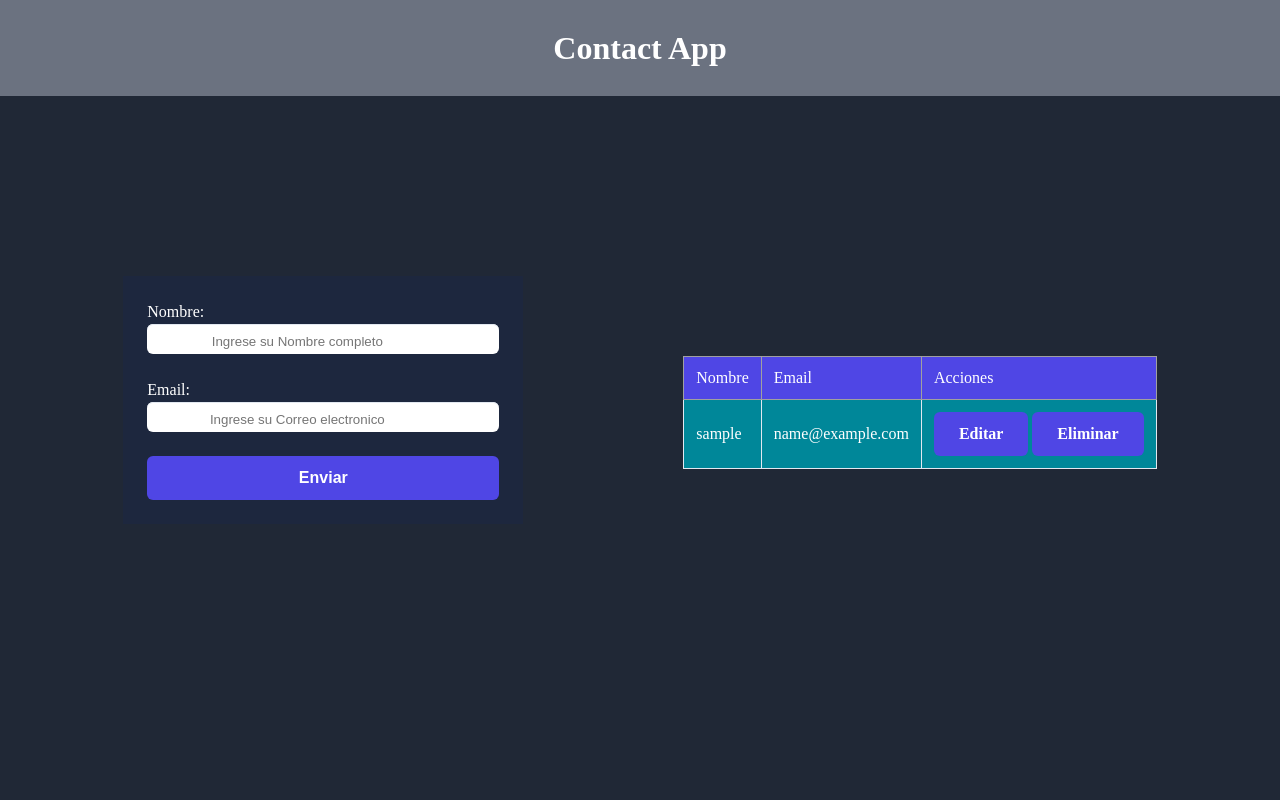
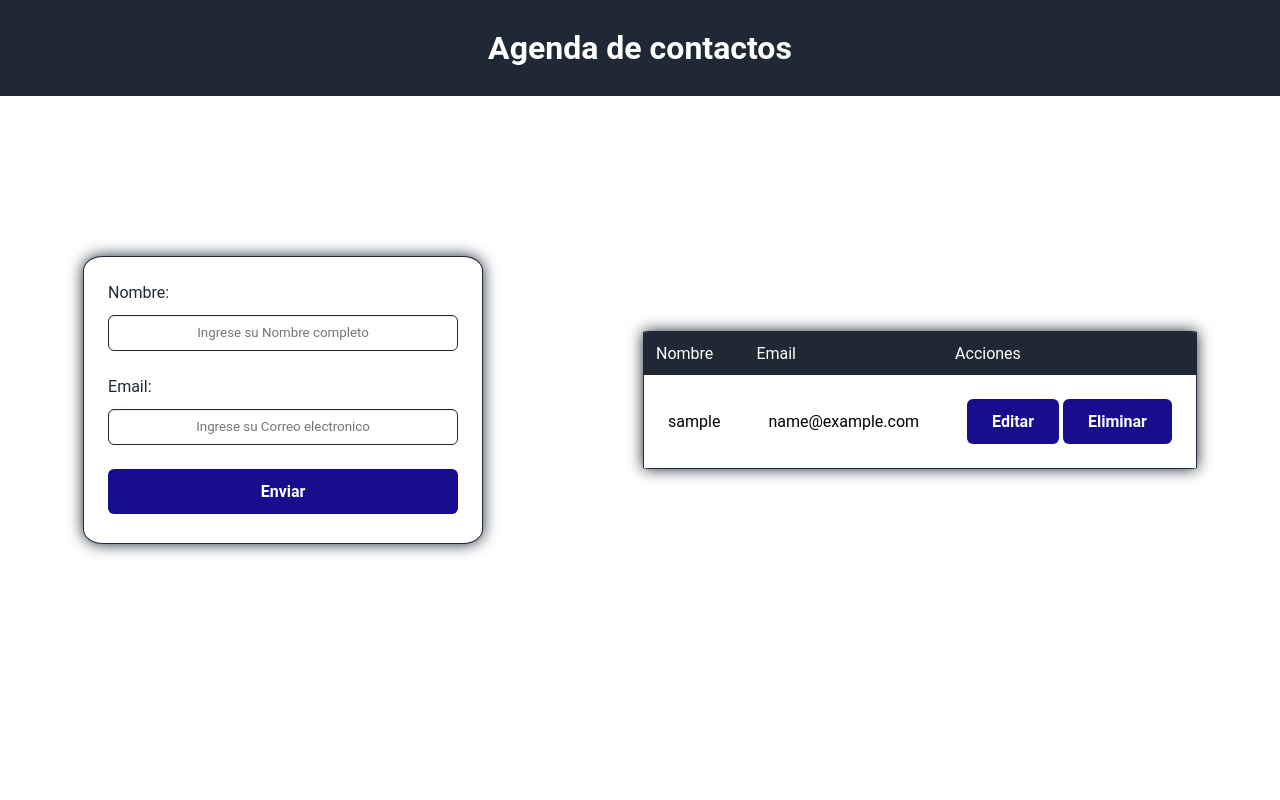
Before and after one commit to Naujel/Flask-CRUD, a Flask app: page /users/ in a window 1280 px wide. Run offline with Flask 3, Linux system fonts and the light colour scheme; tables that the repository leaves empty hold one stand-in row (values such as "Sample post").

Commit message:
Update changes

```diff
--- a/src/static/style.css
+++ b/src/static/style.css
@@ -2,8 +2,16 @@
     margin: 0;
     padding: 0;
     box-sizing: border-box;
+    font-family: 'Roboto', sans-serif;
+}
 
+html {
+  scroll-behavior: smooth;
+  overflow-y: scroll;
+  scrollbar-color: #202836;
+  scrollbar-width: none;
 }
+
 .header{
     position: fixed;
     display: flex;
@@ -11,27 +19,30 @@
     height: 6rem;
     align-items: center;
     justify-content: center;
-    --tw-bg-opacity: 1;
-    background-color: rgb(107 114 128 / var(--tw-bg-opacity));
+    background-color: #202836;
 }
 .titulo{
     color: white;
 }
 body{
-    background-color: #202836;
+    background-color: white;
 }
 .form{
-    background-color: rgb(23 37 84 / 0.25);
+    background-color: white;
+    min-height: 18rem;
     min-width: 25rem;
     padding: 1.5rem;
     display: flex;
     flex-direction: column;
+    border-radius: 5%;
+    border: solid 1px #202836;
+    box-shadow: 0px 0px 15px #202836;
 }
 .form div{
     margin-bottom: 1.5rem;
 }
 .labels{
-    color: white;
+    color: #202836;
     font-size: 1rem;
     line-height: 1.5rem;
     margin-bottom: 0.5rem;
@@ -48,7 +59,7 @@ body{
 
 th,
 td {
-  border: 1px solid rgb(160 160 160);
+  border: 1px solid rgb(0, 0, 0);
   padding:0.75rem 1.5rem;
   font-weight:normal;
 }
@@ -56,31 +67,26 @@ td {
 
 
 tbody > tr:nth-of-type(even) {
-  background-color: rgb(34, 50, 117);
-  color: white;
+  background-color: rgb(255, 255, 255);
+  color: rgb(0, 0, 0);
 }
 tbody > tr:nth-of-type(odd) {
-    background-color: rgb(0, 135, 153);
-    color: white;
+    background-color: rgb(255, 255, 255);
+    color: rgb(0, 0, 0);
   }
 .my-input {
     display: block;
     width: 100%;
     text-align: center;
     border-radius: 0.375rem;
-    border: none;
-    padding-top: 0.375rem;
-    padding-left: 1.75rem;
-    padding-right: 5rem;
+    border: solid 1px #202836;
+    outline: none;
+    padding: 5px;
     color: #1a202c;
     line-height: 1.5rem;
     box-shadow: inset 0 1px 0 0 #e2e8f0; /
     placeholder { color: #a0aec0; }
-    outline: none;
-  }
-
-  .my-input:focus {
-    box-shadow: 0 0 0 2px #4f46e5, inset 0 1px 0 0 #e2e8f0; /* Equivalente a focus:ring-2, focus:ring-inset, focus:ring-indigo-600 en Tailwind */
+    margin-top: 10px;
   }
 
 
@@ -95,12 +101,13 @@ tbody > tr:nth-of-type(odd) {
     cursor: pointer;
     border: 1px solid transparent;
     border-radius: 0.375rem; /* Equivalente a rounded-md en Tailwind */
-    background-color: #4f46e5; /* Color de fondo del botón */
-    color: #ffffff; /* Color del texto del botón */
+    background-color: #160e8c; /* Color de fondo del botón */
+    color: #ffffff; /*rgb(30, 24, 160)del texto del botón */
   }
 
 
-  .button:hover {
+
+  .button:hover, a:hover {
     background-color: #4338ca; /* Cambio de color al pasar el ratón sobre el botón */
   }
 
@@ -110,21 +117,33 @@ tbody > tr:nth-of-type(odd) {
   /* Estilos generales para la tabla */
 table {
     border-collapse: collapse; /* Colapsar los bordes de la tabla */
-    margin-top: 1.5rem; /* Espaciado superior de la tabla */
   }
+
+.table-wrapper {
+  max-height: 50%;
+  overflow-y: scroll;
+  scrollbar-color: #202836;
+  scrollbar-width: thin;
+  border: solid 1px #202836;
+  box-shadow: 0px 0px 15px #202836;
+  border-radius: 1%;
+}
 
   /* Estilos para las celdas de la cabecera */
   th {
-    background-color: #4f46e5; /* Color de fondo de las celdas de la cabecera */
+    position: sticky;
+    top: 0px;
+    background-color: #202836; /* Color de fondo de las celdas de la cabecera */
     color: #ffffff; /* Color del texto de las celdas de la cabecera */
     padding: 0.75rem; /* Espaciado interno de las celdas de la cabecera */
     text-align: left; /* Alineación del texto a la izquierda */
+    border: none;
   }
 
   /* Estilos para las celdas del cuerpo de la tabla */
   td {
-    border: 1px solid #e2e8f0; /* Borde de 1 píxel y color gris */
-    padding: 0.75rem; /* Espaciado interno de las celdas del cuerpo */
+    border: none; /* Borde de 1 píxel y color gris */
+    padding: 1.5rem; /* Espaciado interno de las celdas del cuerpo */
   }
 
   /* Estilos para los botones dentro de las celdas del cuerpo */
@@ -139,25 +158,10 @@ table {
     cursor: pointer;
     border: 1px solid transparent;
     border-radius: 0.375rem; /* Equivalente a rounded-md en Tailwind */
-    background-color: #4f46e5; /* Color de fondo de los botones */
-    color: #ffffff; /* Color del texto de los botones */
-    margin-right: 0.5rem; /* Espaciado derecho entre botones */
+    background-color: #ffffff; /* Color de fondo de los botones */
+    color: #000000; /* Color del texto de los botones */
+    margin-right: 1rem; /* Espaciado derecho entre botones */
   }
-
-  td button:hover {
-    background-color: #4338ca; /* Cambio de color al pasar el ratón sobre los botones */
-  }
-
-  td button:active {
-    background-color: #372f9e; /* Cambio de color al hacer clic en los botones */
-  }
-
-  td button:last-of-type {
-    background-color: rgb(255, 0, 0);
-  }
-    td button:last-of-type:hover {
-        background-color: rgb(153, 30, 30);
-    }
 
   @media screen and (max-width: 1000px){
     .main{
--- a/src/templates/editar.html
+++ b/src/templates/editar.html
@@ -3,13 +3,13 @@
 <head>
     <meta charset="UTF-8">
     <meta name="viewport" content="width=device-width, initial-scale=1.0">
-    <title>Contact App - Editando usuario seleccionado</title>
+    <title>Actualizar usuario</title>
     <link rel="stylesheet" href="/static/style.css">
 </head>
 <body>
 
     <Header class="header">
-        <h1 class="titulo">Contact App</h1>
+        <h1 class="titulo">Actualizar usuario</h1>
     </Header>
     <main class="main">
         <form action="/users/edit/update/{{user.0}}" method="POST" class="form">
--- a/src/templates/index.html
+++ b/src/templates/index.html
@@ -3,12 +3,12 @@
 <head>
     <meta charset="UTF-8">
     <meta name="viewport" content="width=device-width, initial-scale=1.0">
-    <title>Contact App</title>
+    <title>Contactos</title>
     <link rel="stylesheet" href="/static/style.css">
 </head>
 <body>
     <Header class="header">
-        <h1 class="titulo">Contact App</h1>
+        <h1 class="titulo">Agenda de contactos</h1>
     </Header>
     <main class="main">
         <form action="/users/add" method="POST" class="form">
@@ -22,6 +22,7 @@
             </div>
             <button type="submit" class="button">Enviar</button>
         </form>
+        <div class="table-wrapper">
             <table>
                 <thead>
                     <tr>
@@ -43,6 +44,8 @@
                     {% endfor %}
                 </tbody>
             </table>
+        </div>
+
     </main>
 </body>
 </html>
```
Lines whose indentation alone changed are shown as unchanged.
